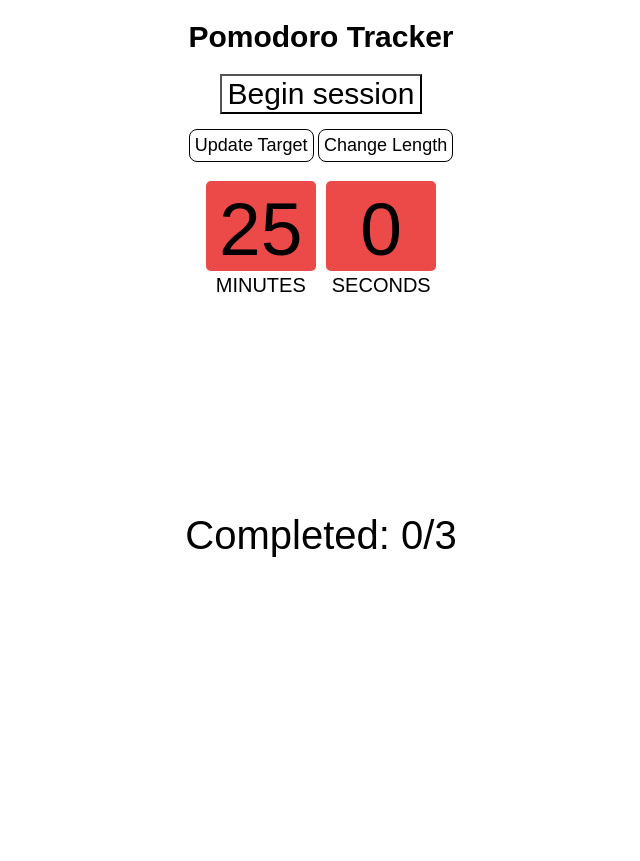
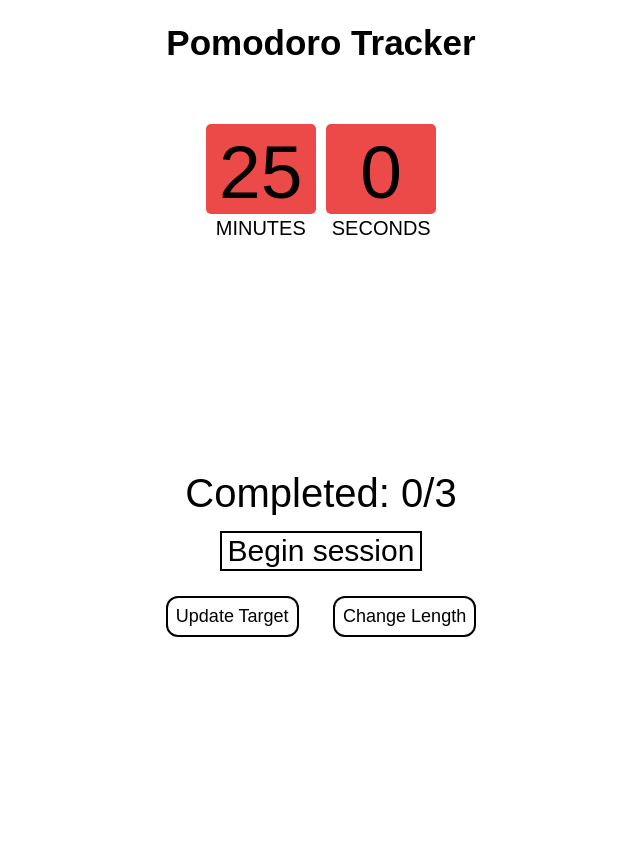
Before and after one commit to mherron1/Pomodoro-Tracker, a plain HTML site: page index.html in a window 1280 px wide. Shown: the whole page, without its empty margins (319-959 px from the left). Drawn offline with Linux system fonts and the light colour scheme.

Commit message:
move buttons to bottom

```diff
--- a/app.js
+++ b/app.js
@@ -7,6 +7,7 @@ document.getElementById("seconds").innerText = "0";
 let myTarget = document.querySelector("#myTarget");
 
 function timer() {
+  document.querySelector("#plusButton").style.visibility = "hidden";
   let usertime = new Date();
   let countDown = new Date().getTime() + sessionLength; //'Aug 16, 2020 02:00:00';
   console.log(usertime);
@@ -31,6 +32,7 @@ function timer() {
 
       music = new Audio("success.mp3");
       music.play();
+      document.querySelector("#plusButton").style.visibility = "visible";
     } else {
       document.getElementById("minutes").innerText = Math.floor(
         (distance % hour) / minute
--- a/index.html
+++ b/index.html
@@ -8,14 +8,7 @@
   </head>
   <body>
     <center><h1>Pomodoro Tracker</h1></center>
-
-    <center>
-      <button id="plusButton" onclick="timer()">Begin session</button>
-    </center>
-    <center>
-      <button class="settings" onclick="getTarget()">Update Target</button>
-      <button class="settings" onclick="getLength()">Change Length</button>
-    </center>
+    <br />
 
     <div id="container">
       <div id="countdown">
@@ -26,10 +19,18 @@
       </div>
     </div>
     <div id="tomatoGrid"></div>
-
-    <center>
-      <div id="myTarget" style="position: relative; bottom: 300px"></div>
-    </center>
+    <div style="position: relative; bottom: 300px">
+      <center>
+        <div style="margin: 15px" ; id="myTarget"></div>
+      </center>
+      <center>
+        <button id="plusButton" onclick="timer()">Begin session</button>
+      </center>
+      <center>
+        <button class="settings" onclick="getTarget()">Update Target</button>
+        <button class="settings" onclick="getLength()">Change Length</button>
+      </center>
+    </div>
   </body>
 
   <script src="app.js"></script>
--- a/style.css
+++ b/style.css
@@ -7,6 +7,8 @@ body {
 #plusButton {
   font-size: 30px;
   background-color: rgb(255, 255, 255);
+  border: 2px solid black;
+  display: block;
 }
 #plusButton:hover {
   cursor: pointer;
@@ -14,7 +16,7 @@ body {
 
 h1 {
   font-family: arial;
-  font-size: 30px;
+  font-size: 35px;
   color: black;
 }
 
@@ -64,7 +66,7 @@ li span {
 #tomatoGrid {
   height: 500px;
   width: 100%;
-  max-width: 600px;
+  max-width: 750px;
 }
 
 #myTarget {
@@ -72,12 +74,13 @@ li span {
 }
 
 .settings {
-  border-radius: 8px;
+  border-radius: 12px;
   font-size: 18px;
-  border: 1px solid;
-  padding: 5px;
-  border: 1px solid black;
-  margin-top: 15px;
+  border: 2px solid black;
+  padding: 8px;
+
+  margin: 15px;
+  margin-top: 25px;
   background-color: rgb(255, 255, 255);
 }
 .settings:hover {
```
